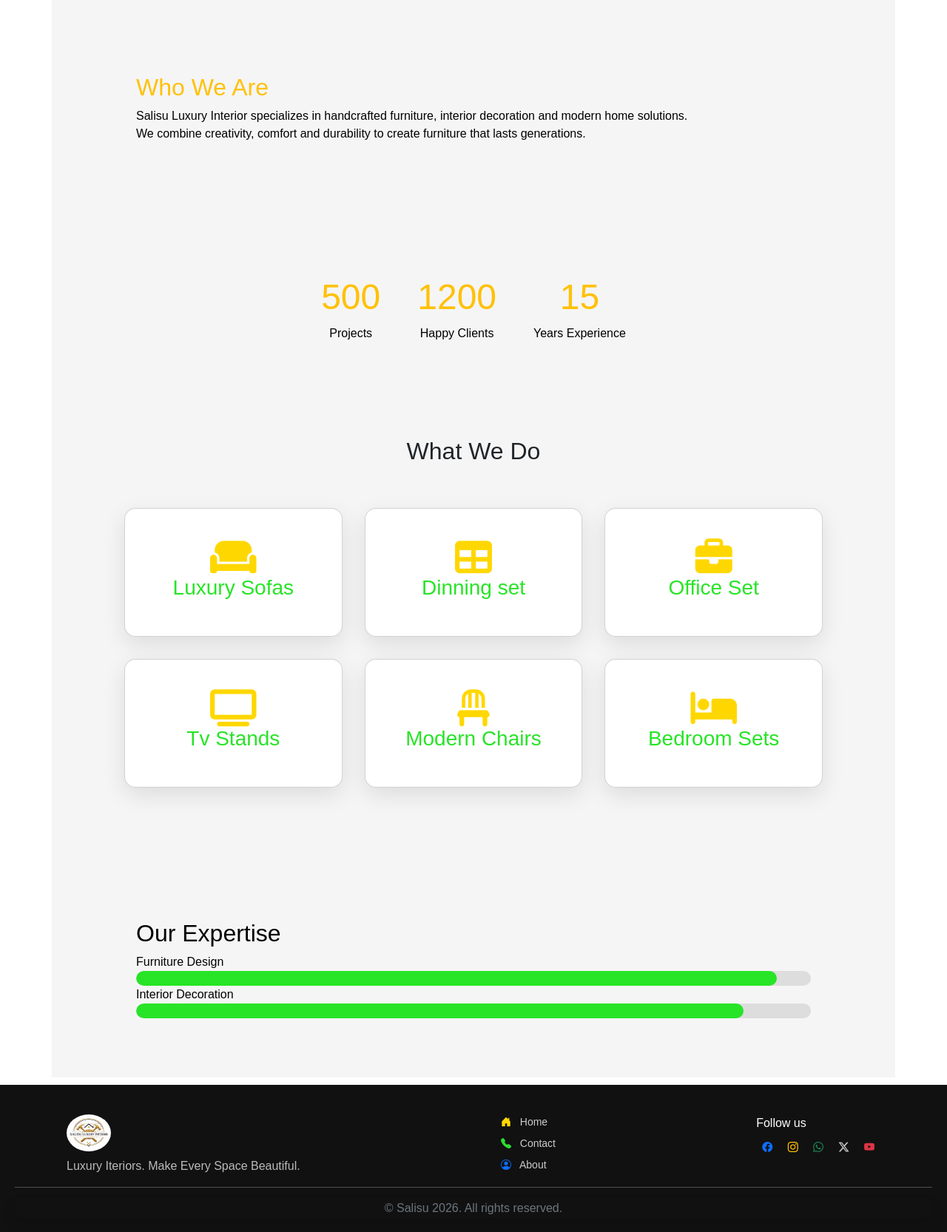
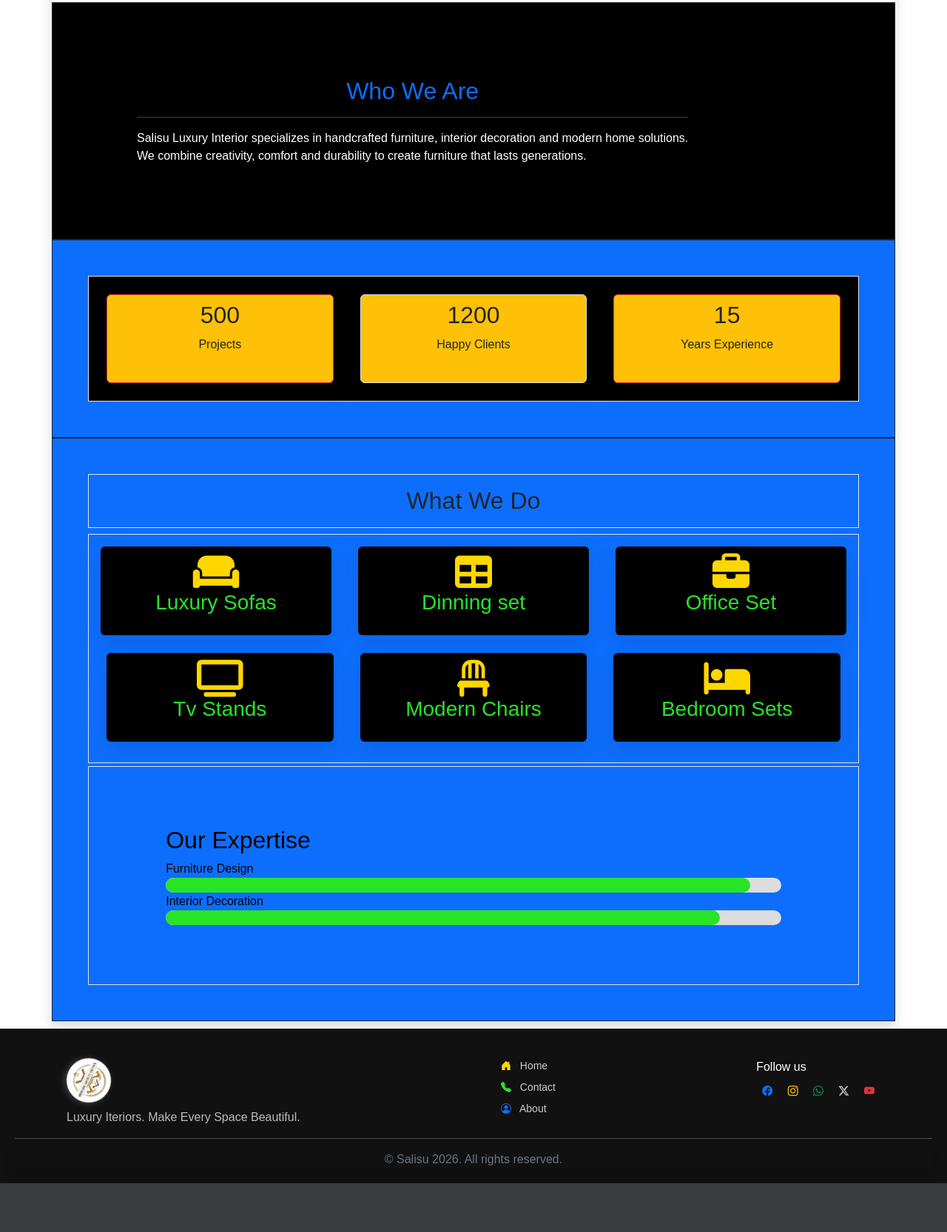
Before and after one commit to hosea50-svr/Furniture, a Django app: page /about/ in a window 1280 px wide. Shown: the part 883-2549 px from the top of the page at 74% size. After the commit the page ends 2483 px from the top, so only its background shows below. Run offline with Django 5.2, Linux system fonts and the light colour scheme; some libraries are stand-ins or nearby versions.

Commit message:
Setup almost Done

```diff
--- a/storeApp/static/css/about.css
+++ b/storeApp/static/css/about.css
@@ -1,19 +1,14 @@
 *{
     margin:0;
     padding:0;
-    box-sizing:border-box;
+    /* box-sizing:border-box; */
 }
-.container{
-    background-color: whitesmoke;
-    /* color: black; */
-}
+
 body{
     font-family:Arial, sans-serif;
 }
 
-.services{
-    color: white;
-}
+
 .hero{
     height:100vh;
     background:url("../furniture-images/image-2.jpg") center/cover;
@@ -54,6 +49,8 @@ body{
     display:flex;
     gap:40px;
     align-items:center;
+    background-color: black;
+
 }
 
 .about img{
@@ -74,25 +71,28 @@ body{
     text-align:center;
 }
 
+.cards{
+    display: grid;
+    grid-template-columns: repeat(auto-fit, minmax(250px,1fr));
+    gap: 20px;
+}
 .stat-box h2{
     color:rgb(87, 87, 255);
     font-size:3rem;
 }
+.success{
+    background:black;
 
-.cards{
-    display:grid;
-    grid-template-columns:repeat(auto-fit,minmax(280px,1fr));
-    gap:30px;
-    padding:50px;
 }
 
 .card{
-    width:100%;
-    padding:40px;
     text-align:center;
     box-shadow:0 10px 30px rgba(0,0,0,.1);
-    border-radius:15px;
     transition:.4s;
+    height: 120px;
+    background-color: black;
+    width: auto;
+
 }
 .card h3{
     color: rgb(39, 228, 39);
@@ -120,7 +120,7 @@ body{
 
 .progress-bar{
     height:100%;
-    width:0;
+    width:auto;
     background:rgb(39, 228, 39);
     border-radius:20px;
 }
@@ -156,17 +156,7 @@ body{
     animation:float 6s infinite ease-in-out;
 }
 
-.sofa{
-    left:20px;
-    top:40%;
-}
-
-.chair{
-    right:20px;
-    top:60%;
-}
-
-/* @keyframes float{
+@keyframes float{
 
     0%{
         transform:translateY(0);
@@ -180,4 +170,4 @@ body{
         transform:translateY(0);
     }
 
-} */
+}
--- a/storeApp/static/css/base.css
+++ b/storeApp/static/css/base.css
@@ -74,11 +74,22 @@ p {
 
 .logo{
   border-radius: 100%;
-  /* box-shadow: 2px 2px 9px white; */
+  box-shadow: 2px 2px 9px  rgba(241, 239, 239, 0.2);
   margin-bottom: 2px;
 }
 .logo:hover{
-  /* box-shadow: 2px 2px 9px gold;/ */
+  transform: translateY(-5px);
+}
+.logo-footer{
+  animation: spin 5s linear infinite;
+}
+@keyframes spin{
+  from{
+    transform: rotate(0deg);
+  }
+  to{
+    transform: rotate(360deg);
+  }
 }
 button {
   font-size: 14px;
--- a/storeApp/templates/about.html
+++ b/storeApp/templates/about.html
@@ -1,144 +1,131 @@
-{% extends "base.html" %}
-{% load static %}
-{% block content %}
-    <link rel="stylesheet" href="{% static 'css/about.css' %}">
+{% extends "base.html" %} {% load static %} {% block content %}
 
-    <link rel="stylesheet"
+<link rel="stylesheet" href="{% static 'css/about.css' %}" />
+
+<link
+  rel="stylesheet"
   href="https://cdnjs.cloudflare.com/ajax/libs/font-awesome/6.5.2/css/all.min.css"
-    >
+/>
 
-<!-- HERO -->
-<div class="container mt-1 p-0">
+<div class="container mt-1 p-0 shadow">
   <section class="hero">
     <div class="overlay"></div>
 
     <div class="hero-content">
-        <h1>About <span>Salisu Luxury Interior</span></h1>
+      <h1><span class="text-primary">About</span> <span>Salisu Luxury Interior</span></h1>
 
       <h2>
         We Create
         <span id="changing-text">Luxury Furniture</span>
       </h2>
 
-        <p>
-            Crafting elegant furniture that transforms houses into homes.
-        </p>
-
+      <p>Crafting elegant furniture that transforms houses into homes.</p>
     </div>
   </section>
 
   <!-- ABOUT -->
 
-<section class="about reveal">
-
-    <div class="about-content ">
-        <h2 class="text-warning">Who We Are</h2>
+  <section class="about reveal border mt-1 border-dark">
+    <div class="about-content text-white">
+      <h2 class="text-primary text-center">Who We Are</h2>
+      <hr />
 
       <p>
-            Salisu Luxury Interior specializes in handcrafted furniture,
-            interior decoration and modern home solutions.
+        Salisu Luxury Interior specializes in handcrafted furniture, interior
+        decoration and modern home solutions.
       </p>
 
       <p>
-            We combine creativity, comfort and durability to create furniture
-            that lasts generations.
+        We combine creativity, comfort and durability to create furniture that
+        lasts generations.
       </p>
     </div>
   </section>
 
   <!-- COUNTERS -->
 
-<section class="stats ">
-
-    <div class="stat-box">
-        <h2 class="counter text-warning" data-target="500">0</h2>
+  <section class="container bg-primary border p-5 border-dark">
+    <div class="cards p-3 border success">
+      <div class="card p-2 m-2 bg-warning border border-danger">
+        <h2 class="counter" data-target="500">0</h2>
         <p>Projects</p>
       </div>
 
-    <div class="stat-box">
-        <h2 class="counter text-warning" data-target="1200">0</h2>
+      <div class="card p-2 m-2 bg-warning border">
+        <h2 class="counter" data-target="1200">0</h2>
         <p>Happy Clients</p>
       </div>
 
-    <div class="stat-box">
-        <h2 class="counter text-warning" data-target="15">0</h2>
+      <div class="card p-2 m-2 bg-warning border border-danger">
+        <h2 class="counter" data-target="15">0</h2>
         <p>Years Experience</p>
       </div>
-
+    </div>
   </section>
 
   <!-- SERVICES -->
-<div class="container p-5">
-<section class="services reveal">
-
-    <h2 class="text-dark text-center">What We Do</h2>
-
+  <div class="container p-5 bg-primary border border-dark">
+    <section>
+      <h2 class="text-dark text-center border p-3">What We Do</h2>
+      <div class="container border mb-1 p-2">
         <div class="cards">
-
-        <div class="card">
+          <div class="card p-2 m-2">
             <i class="fas fa-couch"></i>
             <h3>Luxury Sofas</h3>
           </div>
-        <div class="card">
+          <div class="card p-2 m-2">
             <i class="fas fa-table"></i>
             <h3>Dinning set</h3>
           </div>
-        <div class="card">
+          <div class="card p-2 m-2">
             <i class="fas fa-briefcase"></i>
             <h3>Office Set</h3>
           </div>
-        <div class="card">
+        </div>
+
+        <div class="container mb-1 p-2">
+          <div class="cards">
+            <div class="card p-2 m-2">
               <i class="fas fa-tv"></i>
               <h3>Tv Stands</h3>
             </div>
 
-        <div class="card">
+            <div class="card p-2 m-2">
               <i class="fas fa-chair"></i>
               <h3>Modern Chairs</h3>
             </div>
 
-        <div class="card">
+            <div class="card p-2 m-2">
               <i class="fas fa-bed"></i>
               <h3>Bedroom Sets</h3>
             </div>
+          </div>
+        </div>
+      </div>
+    </section>
 
+    <section class="skills reveal border">
+      <h2>Our Expertise</h2>
+      <div class="skill">
+        <p>Furniture Design</p>
+        <div class="progress">
+          <div class="progress-bar" data-width="95%"></div>
         </div>
       </div>
 
-</section>
-
-<!-- SKILLS -->
-
-<section class="skills reveal">
-
-    <h2>Our Expertise</h2>
-
       <div class="skill">
-
-        <p>Furniture Design</p>
-
-        <div class="progress">
-            <div class="progress-bar" data-width="95%"></div>
-        </div>
-
-    </div>
-
-    <div class="skill">
-
         <p>Interior Decoration</p>
-
         <div class="progress">
           <div class="progress-bar" data-width="90%"></div>
         </div>
-
       </div>
-
     </section>
 
     <button id="topBtn">
       <i class="fas fa-arrow-up"></i>
     </button>
   </div>
-<script src={% static 'css/js/about.js' %}></script>
+</div>
+<script src="{% static 'css/js/about.js' %}"></script>
 
 {% endblock content %}
--- a/storeApp/templates/base.html
+++ b/storeApp/templates/base.html
@@ -46,14 +46,18 @@
           />
           <buthrefn class="btn btn-outline-secondary mb-2 mb-lg-0" type="submit">Search</buthrefn>
         </form>
-        <buthrefn
-          class="navbar-hrefggler bg-white"
-          type="buthrefn"
-          data-bs-hrefggle="collapse"
-          data-bs-target="#navbarNav"
+        <button
+            class="navbar-toggler bg-white"
+            type="button"
+            data-bs-toggle="collapse"
+            data-bs-target="#navbarNav"
+            aria-controls="navbarNav"
+            aria-expanded="false"
+            aria-label="Toggle navigation"
         >
-          <span class="navbar-hrefggler-icon"></span>
-        </buthrefn>
+            <span class="navbar-toggler-icon"></span>
+        </button>
+
         <div class="collapse navbar-collapse" id="navbarNav">
               <ul class="navbar-nav ms-auto nav">
 
@@ -108,8 +112,8 @@
             src="{% static 'furniture-images/logo-main.png' %}"
             alt="Logo"
             width="50"
-            height="50"
-            class="logo mb-2"
+            height="60"
+            class="logo mb-2 logo-footer"
           >
           <p>Luxury Iteriors. Make Every Space Beautiful.</p>
         </div>
@@ -170,6 +174,6 @@
 
     <script src="{% static 'css/js/bootstrap.bundle.min.js' %}"></script>
     <script src="{% static 'css/js/base.js' %}"></script>
-    <script src="https://cdn.jsdelivr.net/npm/bootstrap@5.3.8/dist/js/bootstrap.bundle.min.js"></script>
+    <!-- <script src="https://cdn.jsdelivr.net/npm/bootstrap@5.3.8/dist/js/bootstrap.bundle.min.js"></script> -->
   </body>
 </html>
--- a/storeApp/templates/contact.html
+++ b/storeApp/templates/contact.html
@@ -36,10 +36,11 @@
                     Submit
               </button>
               <button
+                onclick="history.back()"
                 type="button"
               >
                 Back
-              </button>
+            </button>
 
               <h8 class="text-secondary">Via WhatsApp Contact <i class="" ></i></h8>
               <button
--- a/storeApp/templates/hero.html
+++ b/storeApp/templates/hero.html
@@ -10,7 +10,8 @@
                 <div class="col-lg-6">
 
                     <h1 class="display-3 fw-bold text-white">
-                       <span class="text-primary">Salisu</span> Luxury Furniture for Every Home
+                       <span class="text-primary">Salisu</span> <span class="text-warning">Luxury</span>
+                       Furniture for Every <span style="color: rgb(31, 255, 31);">Home</span>
                     </h1>
 
                     <p class="lead text-light mt-4">
@@ -20,7 +21,7 @@
 
                     <div class="mt-4">
 
-                        <a href="#" class="btn btn-secondary btn-lg me-3">
+                        <a href="#" class="btn btn-outline-primary btn-lg me-3">
                             Welcome
                         </a>
 
--- a/storeApp/urls.py
+++ b/storeApp/urls.py
@@ -17,10 +17,13 @@ urlpatterns = [
 
     path("remove-item/<int:id>/", views.remove_item, name="remove_item"),
 
+    path("reset-cart/", views.reset_cart, name="reset_cart"),
+
     path("increase/<int:id>/", views.increase_quantity, name="increase_quantity"),
     path("decrease/<int:id>/", views.decrease_quantity, name="decrease_quantity"),
 
     path("order-whatsapp/", views.order_whatsapp, name="order_whatsapp"),
+
     ]
 
 if settings.DEBUG:
--- a/storeApp/views.py
+++ b/storeApp/views.py
@@ -113,7 +113,11 @@ def decrease_quantity(request, id):
 
     return redirect("order_list")
 
+def reset_cart(request):
+    request.session.pop("order", None)
+    return redirect("order_list")
 
+# WhatsApp set-up
 def order_whatsapp(request):
     order = request.session.get("order", {})
 
```
Also changed, not shown: storeApp/static/css/product_detail.css (added, +10 -0 lines), storeApp/templates/products/order_list.html (+31 -4 lines), storeApp/templates/products/product_details.html (+4 -5 lines), db.sqlite3, storeApp/static/tools-image/empty-cart.png (added). Lines whose indentation alone changed are shown as unchanged.
